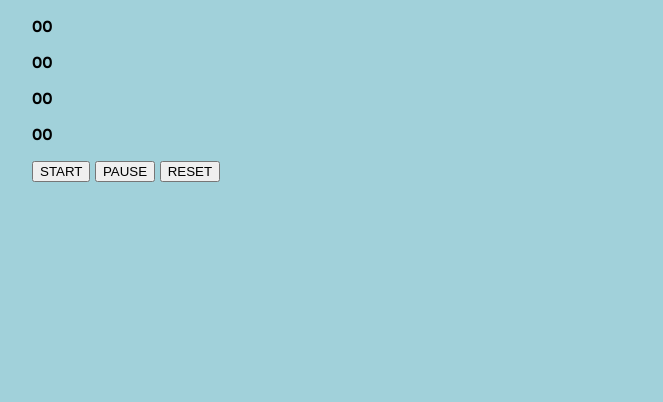
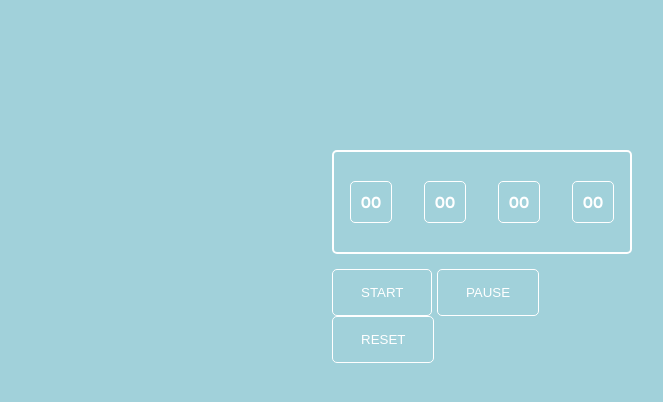
Before and after one commit to ungsinatra/timer, a plain HTML site: page index.html in a window 1280 px wide. Shown: the whole page, without its empty margins (158-821 px from the left). Drawn offline with Linux system fonts and the light colour scheme.

Commit message:
styled css for timer v2

```diff
--- a/style.css
+++ b/style.css
@@ -5,31 +5,54 @@ body{
 	font-family:"Righteous";
 }
 .container{
-	max-width: 900px;
+	max-width: 300px;
+	height: 600px;
 	margin: 0 auto	;
 }
+.screan{
+	/* background-color: rgb(160, 42, 42); */
+	border-radius: 5px;
+	max-width: 300px;
+	height: 100px;
+	display: flex;
+	justify-content: space-around;
+	align-items: center;
+	border: 2px solid rgb(255, 255, 255);
+
+}
 .wrapper{
-	margin: 0 auto;
+	margin-top: 50%;
+}
+.time__item{
+	border-radius: 5px;
 	display: flex;
-	flex-direction: column;
-	width: 100%;
-	height: 100%;
-}
-.time{
-
+	align-items: center;
+	justify-content: center;
+	width: 40px;
+	height: 40px;
+	border: 1px solid rgb(255, 255, 255);
+	margin: 0px 0px 0px 0px;
 	color: white;
-	font-size: 72px;
-	display: flex;
-	justify-content: space-between;
 }
 .btn{
+	margin-top: 15px;
+	cursor: pointer;
 
 }
-.btn__start{
-	padding: 15px 40px;
+
+.button{
 	cursor: pointer;
+	color: white;
+	background:none;
+	border-radius: 5px;
+	border: 1px solid rgb(255, 255, 255);
+	padding: 15px 28px;
 }
-.btn__stop{
-	padding: 15px 40px;
-	cursor: pointer;
+.button:hover{
+	transition: .4s all ease;
+	background: rgb(126, 214, 177);
+	color: white;
 }
+.btn:hover{
+
+}
```
